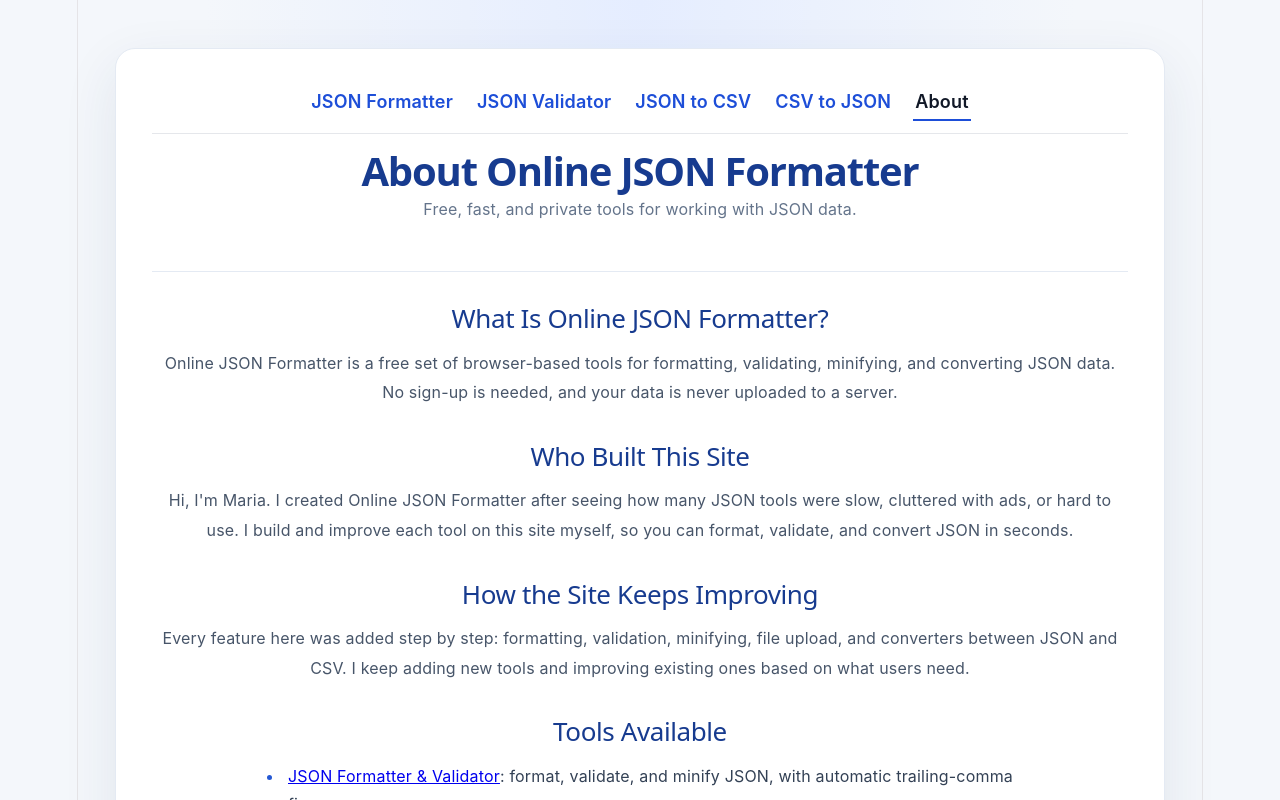
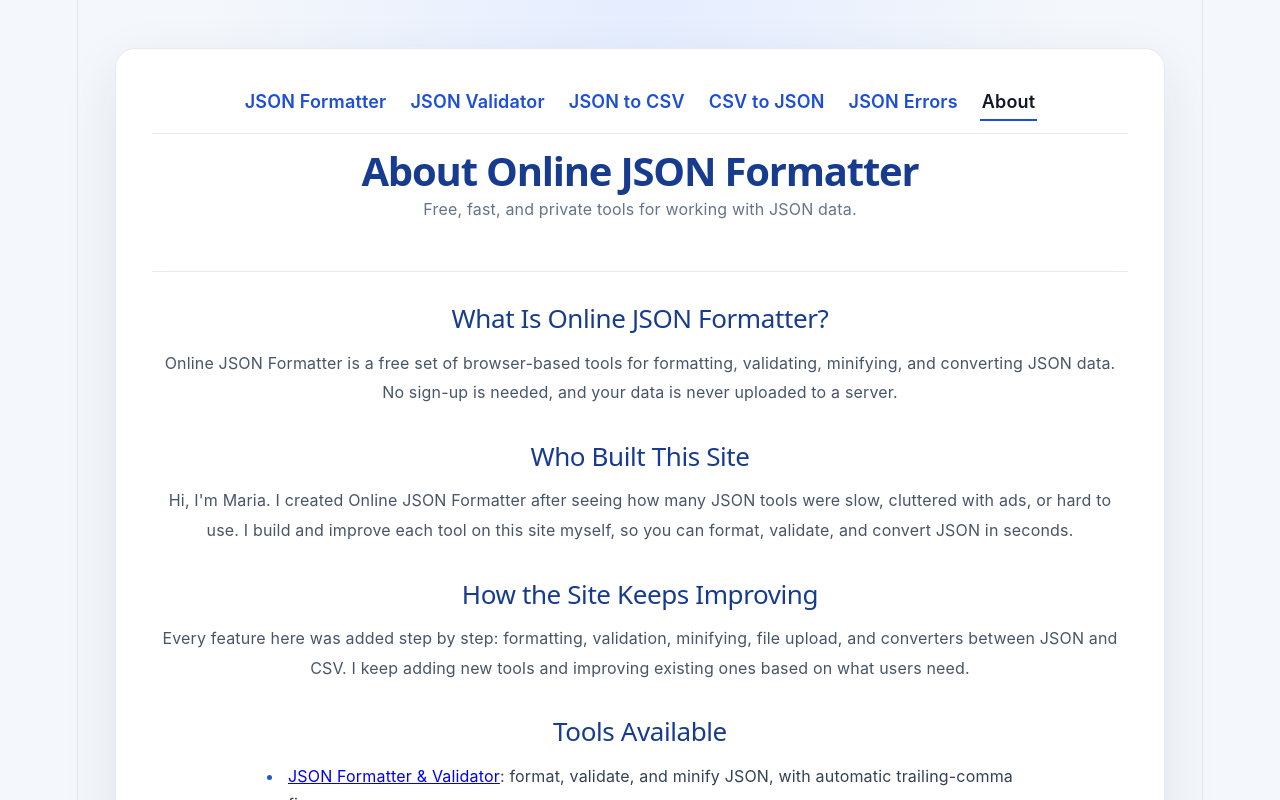
Before and after one commit to mariabk003-MS/online-json-formatter, a React (Vite) app: page /about in a window 1280 px wide. Shown: the top 800 px of the page. Built offline with nearby package versions, Linux system fonts and the light colour scheme.

Commit message:
Add JSON Errors guide to navigation menu

```diff
--- a/src/NavBar.jsx
+++ b/src/NavBar.jsx
@@ -3,6 +3,7 @@ const links = [
   ['/json-validator', 'JSON Validator'],
   ['/json-to-csv', 'JSON to CSV'],
   ['/csv-to-json', 'CSV to JSON'],
+  ['/common-json-errors', 'JSON Errors'],
   ['/about', 'About'],
 ]
 
```
